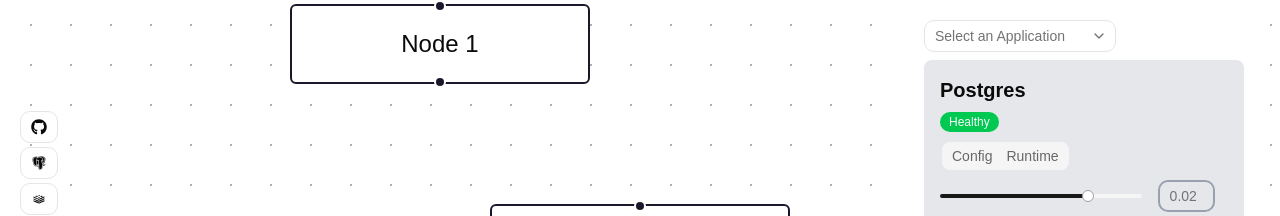
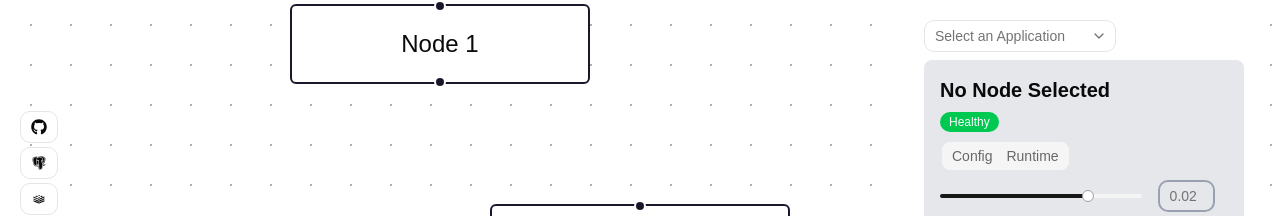
Before and after one commit to bingecoder89/app-graph-builder, a React (Vite) app: page / in a window 1280 px wide. Shown: the part 156-372 px from the top of the page. Built offline with nearby package versions, Linux system fonts and the light colour scheme.

Commit message:
feat: add zustand store for appId and nodeId values

```diff
--- a/package.json
+++ b/package.json
@@ -24,7 +24,8 @@
     "shadcn": "^4.11.0",
     "tailwind-merge": "^3.6.0",
     "tailwindcss": "^4.3.0",
-    "tw-animate-css": "^1.4.0"
+    "tw-animate-css": "^1.4.0",
+    "zustand": "^5.0.14"
   },
   "devDependencies": {
     "@eslint/js": "^10.0.1",
--- a/src/components/AppList.tsx
+++ b/src/components/AppList.tsx
@@ -13,10 +13,16 @@ import {
   SelectTrigger,
   SelectValue,
 } from "@/components/ui/select";
+import { useStore } from "../store/useStore";
 
 function AppList() {
+  const setSelectedAppId = useStore((state) => state.setSelectedAppId);
   return (
-    <Select>
+    <Select
+      onValueChange={(value) => {
+        setSelectedAppId(value);
+      }}
+    >
       <SelectTrigger className="w-full max-w-48 mb-2">
         <SelectValue placeholder="Select an Application" />
       </SelectTrigger>
--- a/src/components/Canvas.tsx
+++ b/src/components/Canvas.tsx
@@ -1,4 +1,5 @@
 import { useState, useCallback } from "react";
+import { useStore } from "../store/useStore";
 import {
   ReactFlow,
   Controls,
@@ -32,6 +33,7 @@ const initialEdges = [];
 function Canvas() {
   const [nodes, setNodes] = useState(initialNodes);
   const [edges, setEdges] = useState(initialEdges);
+  const setSelectedNodeId = useStore((state) => state.setSelectedNodeId);
 
   const onNodesChange = useCallback(
     (changes) => setNodes((nds) => applyNodeChanges(changes, nds)),
@@ -46,9 +48,14 @@ function Canvas() {
     [],
   );
 
+  const onNodeClick = (_, node) => {
+    setSelectedNodeId(node.id);
+  };
+
   return (
     <div className="w-full h-full">
       <ReactFlow
+        onNodeClick={onNodeClick}
         nodes={nodes}
         edges={edges}
         onNodesChange={onNodesChange}
--- a/src/components/NodeInspector.tsx
+++ b/src/components/NodeInspector.tsx
@@ -2,11 +2,15 @@ import { Tabs, TabsList, TabsTrigger } from "@/components/ui/tabs";
 import { Slider } from "@/components/ui/slider";
 import { Badge } from "./ui/badge";
 import { Input } from "./ui/input";
+import { useStore } from "../store/useStore";
 
 function NodeInspector() {
+  const selectedNodeId = useStore((state) => state.selectedNodeId);
   return (
     <div className="bg-gray-200 w-xs flex flex-col gap-2 p-4 rounded-md">
-      <h1 className="text-xl font-bold">Postgres</h1>
+      <h1 className="text-xl font-bold">
+        {selectedNodeId ?? "No Node Selected"}
+      </h1>
       <Badge className="bg-green-500">Healthy</Badge>
       <Tabs>
         <TabsList className="border-2 border-gray-200">
--- /dev/null
+++ b/src/store/useStore.ts
@@ -0,0 +1,14 @@
+import { create } from "zustand";
+
+export const useStore = create((set) => ({
+  selectedAppId: null,
+  setSelectedAppId: (appId) =>
+    set({
+      selectedAppId: appId,
+    }),
+  selectedNodeId: null,
+  setSelectedNodeId: (nodeId) =>
+    set({
+      selectedNodeId: nodeId,
+    }),
+}));
```
Also changed, not shown: 1 other file (tests, documents, lock files or other folders).
